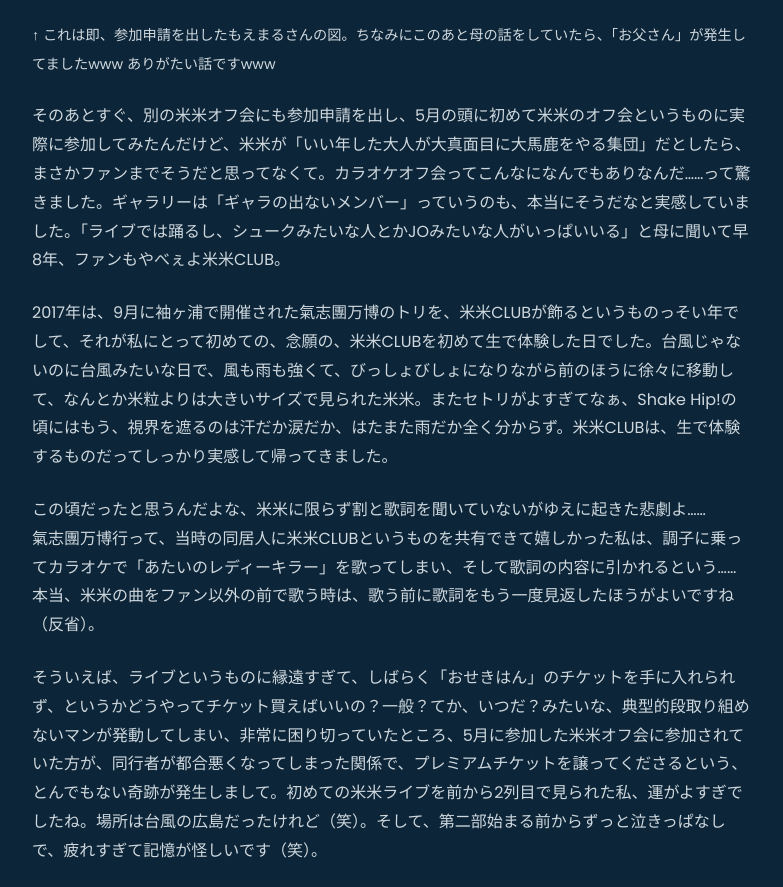
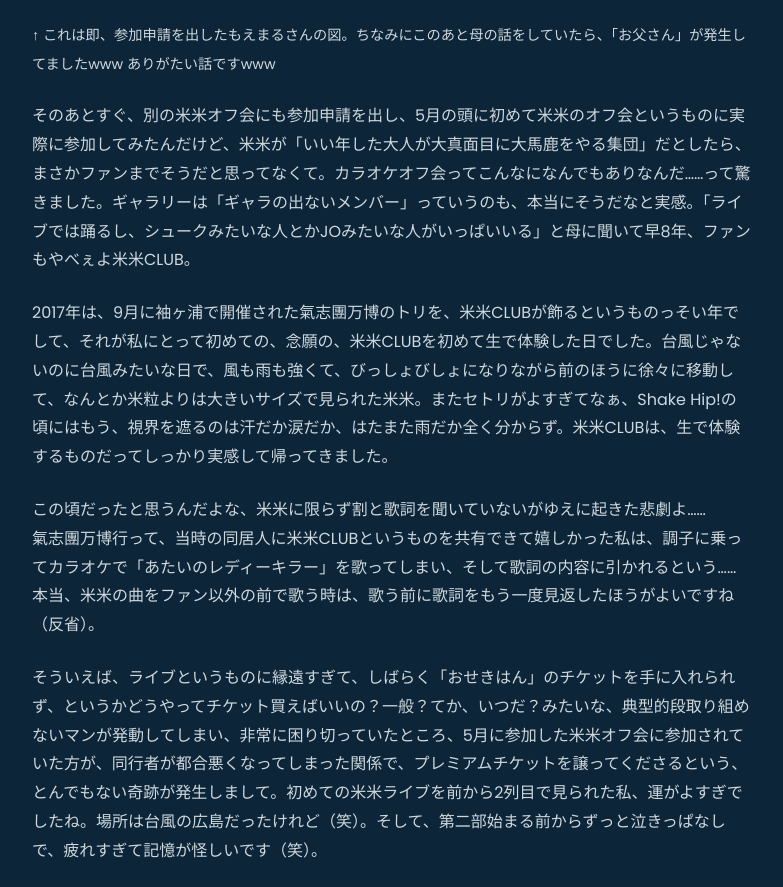
Before and after one commit to moemarusan/kuromimi, a Gatsby site: page /k2c-35th-anniversary/ in a window 1280 px wide. Shown: the part 6524-7411 px from the top of the page, without its empty margins (248-1031 px from the left). Built offline with nearby package versions, Linux system fonts and the light colour scheme; Gatsby itself is replaced by a stand-in of ours.

Commit message:
:wrench:[fix] 軽微な修正

```diff
--- a/content/blog/k2c-35th-anniversary/index.md
+++ b/content/blog/k2c-35th-anniversary/index.md
@@ -98,7 +98,7 @@
 
 <small>↑ これは即、参加申請を出したもえまるさんの図。ちなみにこのあと母の話をしていたら、「お父さん」が発生してましたwww ありがたい話ですwww</small>
 
-そのあとすぐ、別の米米オフ会にも参加申請を出し、5月の頭に初めて米米のオフ会というものに実際に参加してみたんだけど、米米が「いい年した大人が大真面目に大馬鹿をやる集団」だとしたら、まさかファンまでそうだと思ってなくて。カラオケオフ会ってこんなになんでもありなんだ……って驚きました。ギャラリーは「ギャラの出ないメンバー」っていうのも、本当にそうだなと実感していました。「ライブでは踊るし、シュークみたいな人とかJOみたいな人がいっぱいいる」と母に聞いて早8年、ファンもやべぇよ米米CLUB。
+そのあとすぐ、別の米米オフ会にも参加申請を出し、5月の頭に初めて米米のオフ会というものに実際に参加してみたんだけど、米米が「いい年した大人が大真面目に大馬鹿をやる集団」だとしたら、まさかファンまでそうだと思ってなくて。カラオケオフ会ってこんなになんでもありなんだ……って驚きました。ギャラリーは「ギャラの出ないメンバー」っていうのも、本当にそうだなと実感。「ライブでは踊るし、シュークみたいな人とかJOみたいな人がいっぱいいる」と母に聞いて早8年、ファンもやべぇよ米米CLUB。
 
 2017年は、9月に袖ヶ浦で開催された氣志團万博のトリを、米米CLUBが飾るというものっそい年でして、それが私にとって初めての、念願の、米米CLUBを初めて生で体験した日でした。台風じゃないのに台風みたいな日で、風も雨も強くて、びっしょびしょになりながら前のほうに徐々に移動して、なんとか米粒よりは大きいサイズで見られた米米。またセトリがよすぎてなぁ、Shake Hip!の頃にはもう、視界を遮るのは汗だか涙だか、はたまた雨だか全く分からず。米米CLUBは、生で体験するものだってしっかり実感して帰ってきました。
 
```
